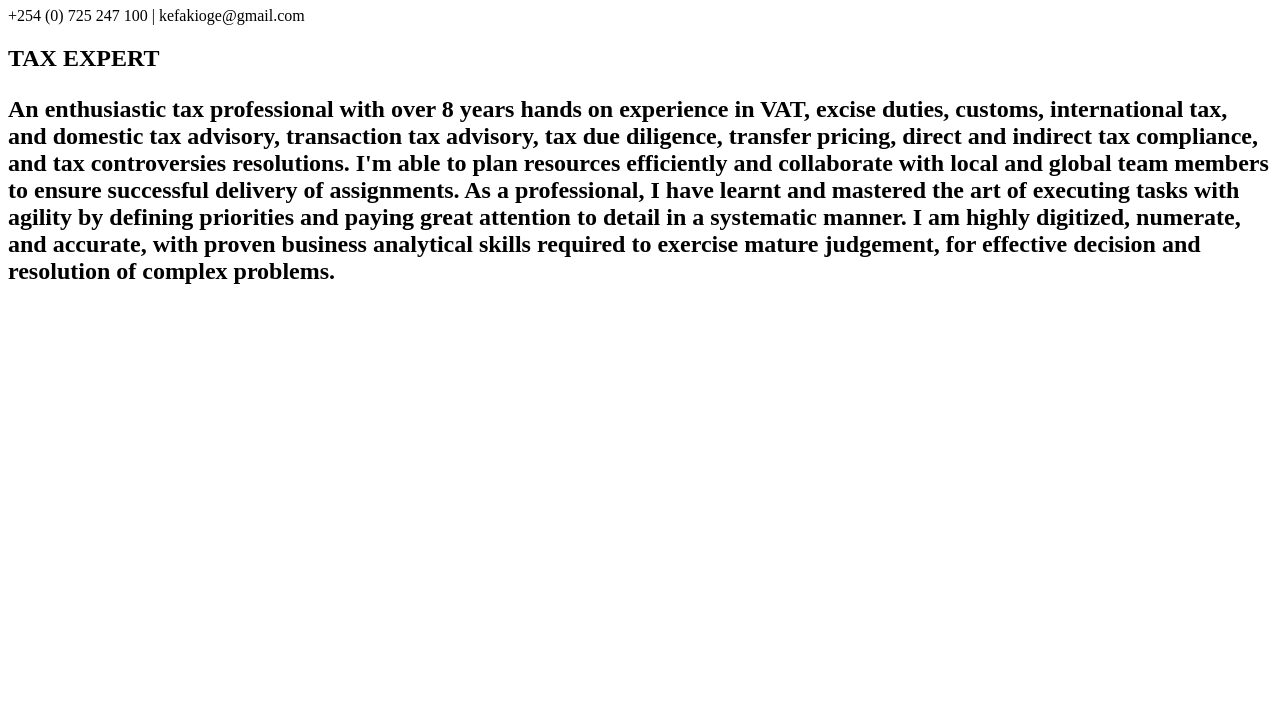
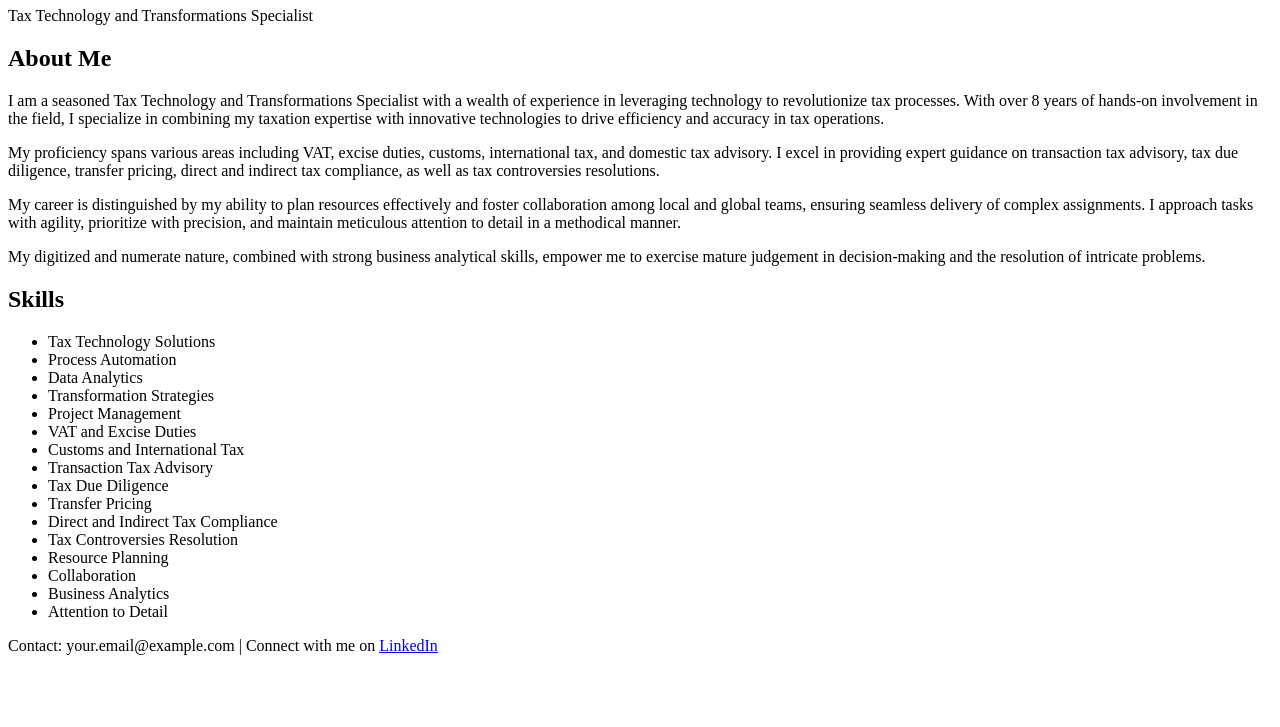
Before and after one commit to KefaKioge/html_portifolio, a plain HTML site: page index.html in a window 1280 px wide. Shown: the part 73-800 px from the top of the page. Drawn offline with Linux system fonts and the light colour scheme.

Commit message:
Add files via upload

```diff
--- a/index.html
+++ b/index.html
@@ -1,15 +1,51 @@
 <!DOCTYPE html>
+<html lang="en">
 <head>
-    <title> My Resume</title>
-    <body>
-        <h1> Name: Kefa Kioge Resume</h1>
-        <p> +254 (0) 725 247 100 | kefakioge@gmail.com</p>
-        <h2> TAX EXPERT <h2>
-            <p> An enthusiastic tax professional with over 8 years hands on experience in VAT, excise duties, customs, international tax, and domestic tax advisory, transaction tax advisory, tax due diligence, transfer pricing, direct and indirect tax compliance, and tax controversies resolutions. I'm able to plan resources efficiently and collaborate with local and global team members to ensure successful delivery of assignments.  As a professional, I have learnt and mastered the art of executing tasks with agility by defining priorities and paying great attention to detail in a systematic manner. I am highly digitized, numerate, and accurate, with proven business analytical skills required to exercise mature judgement, for effective decision and resolution of complex problems.
+    <meta charset="UTF-8">
+    <meta name="viewport" content="width=device-width, initial-scale=1.0">
+    <title>Your Name - Tax Technology Specialist</title>
+    <link rel="stylesheet" href="styles.css"> <!-- Link to your CSS file -->
+</head>
+<body>
+    <header>
+        <h1>Your Name</h1>
+        <p>Tax Technology and Transformations Specialist</p>
+    </header>
 
-            </p>
-            <img src ./
+    <main>
+        <section class="about">
+            <h2>About Me</h2>
+            <p>I am a seasoned Tax Technology and Transformations Specialist with a wealth of experience in leveraging technology to revolutionize tax processes. With over 8 years of hands-on involvement in the field, I specialize in combining my taxation expertise with innovative technologies to drive efficiency and accuracy in tax operations.</p>
+            <p>My proficiency spans various areas including VAT, excise duties, customs, international tax, and domestic tax advisory. I excel in providing expert guidance on transaction tax advisory, tax due diligence, transfer pricing, direct and indirect tax compliance, as well as tax controversies resolutions.</p>
+            <p>My career is distinguished by my ability to plan resources effectively and foster collaboration among local and global teams, ensuring seamless delivery of complex assignments. I approach tasks with agility, prioritize with precision, and maintain meticulous attention to detail in a methodical manner.</p>
+            <p>My digitized and numerate nature, combined with strong business analytical skills, empower me to exercise mature judgement in decision-making and the resolution of intricate problems.</p>
+        </section>
 
-    </body>
+        <section class="skills">
+            <h2>Skills</h2>
+            <ul>
+                <li>Tax Technology Solutions</li>
+                <li>Process Automation</li>
+                <li>Data Analytics</li>
+                <li>Transformation Strategies</li>
+                <li>Project Management</li>
+                <li>VAT and Excise Duties</li>
+                <li>Customs and International Tax</li>
+                <li>Transaction Tax Advisory</li>
+                <li>Tax Due Diligence</li>
+                <li>Transfer Pricing</li>
+                <li>Direct and Indirect Tax Compliance</li>
+                <li>Tax Controversies Resolution</li>
+                <li>Resource Planning</li>
+                <li>Collaboration</li>
+                <li>Business Analytics</li>
+                <li>Attention to Detail</li>
+            </ul>
+        </section>
+    </main>
 
-</head>
+    <footer>
+        <p>Contact: your.email@example.com | Connect with me on <a href="https://www.linkedin.com/in/yourusername/">LinkedIn</a></p>
+    </footer>
+</body>
+</html>
```
